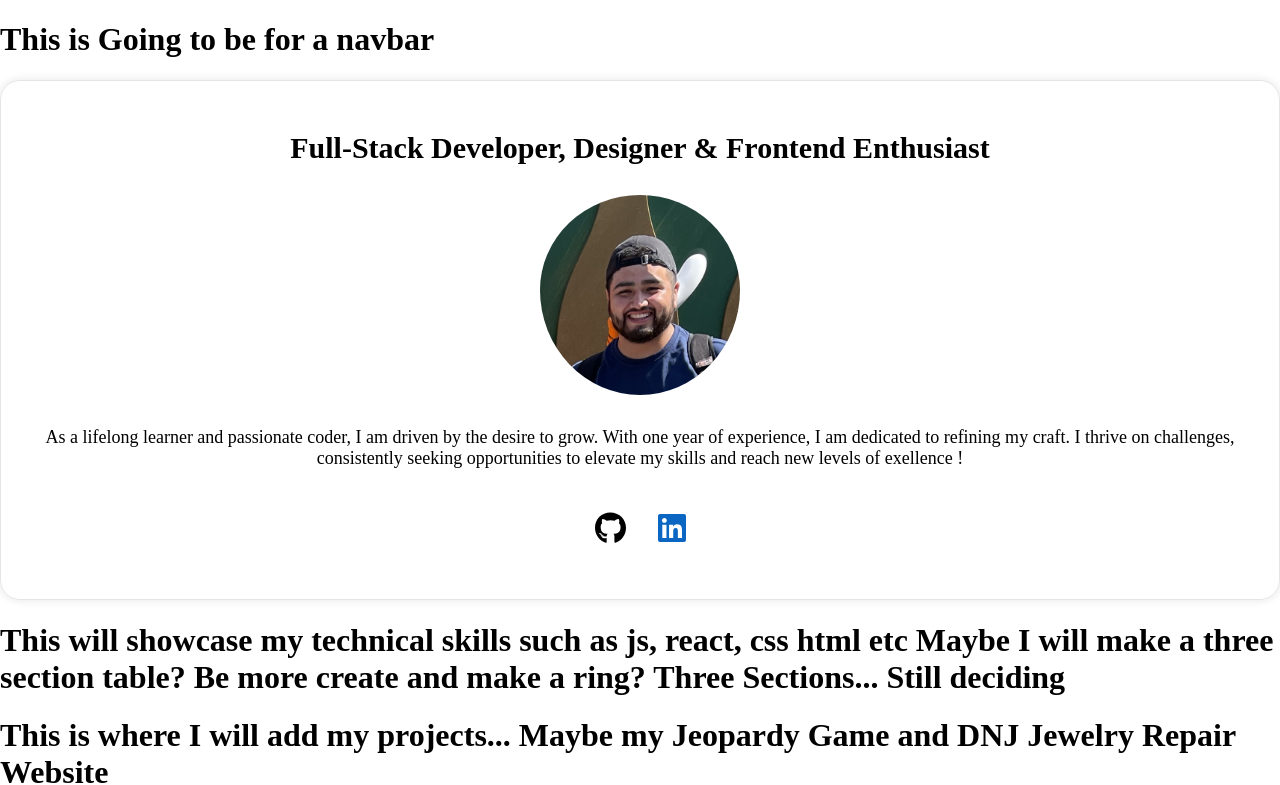
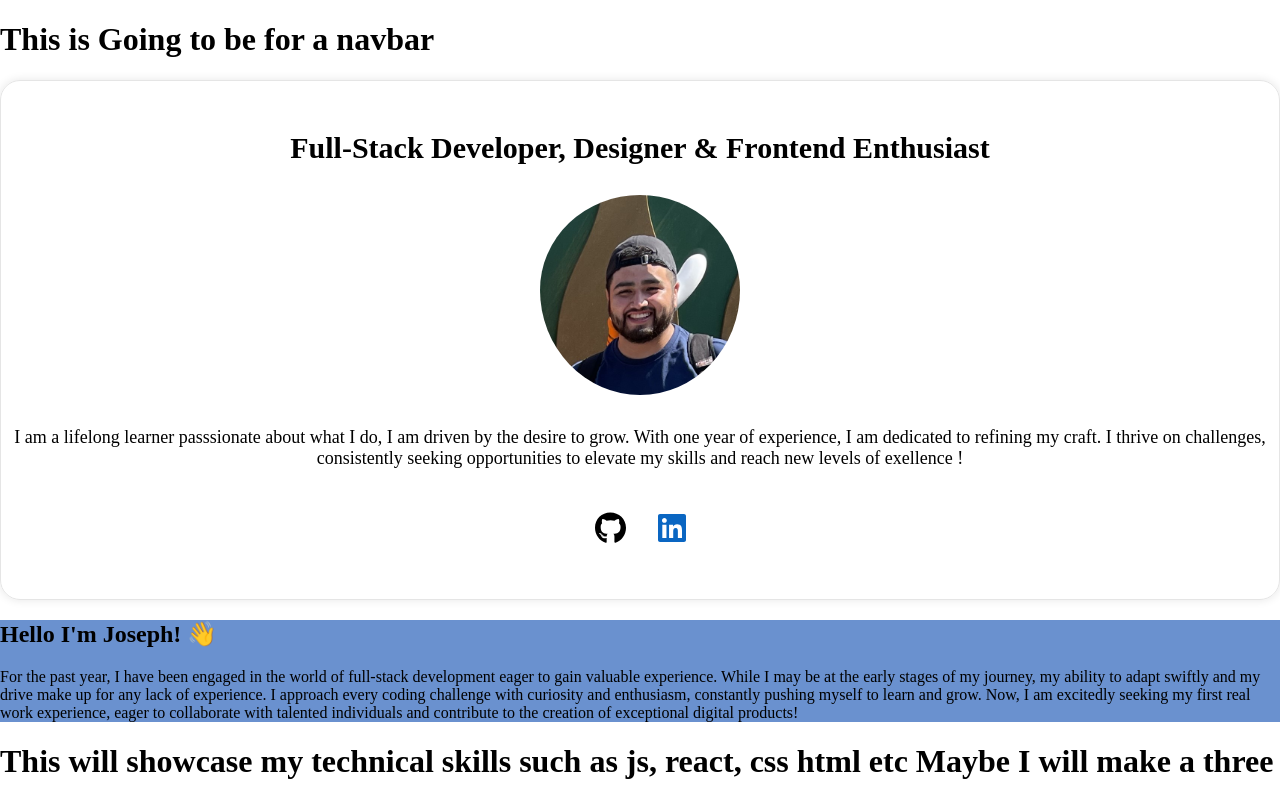
Before and after one commit to hulaus/NewPortfolio, a React (Create React App) app in the folder jo-carr-portfolio/: page / in a window 1280 px wide. Shown: the top 785 px of the page. Built offline with nearby package versions, Linux system fonts and the light colour scheme.

Commit message:
added section under picture and main top section. Added Section with my name and a brief description of myself. I also added a waving hand emoji with styling so it waves

```diff
--- a/jo-carr-portfolio/src/App.css
+++ b/jo-carr-portfolio/src/App.css
@@ -82,3 +82,26 @@ a.linkedin {
     object-position: 25%;
     padding-top: 10px;
 }
+
+.WhoAmI {
+    background-color: var(--accent);
+}
+
+.wave {
+    animation-name: wave-animation;
+    animation-duration: 3s;
+    animation-iteration-count: infinite;
+    transform-origin: 70% 70%;
+    display: inline-block
+}
+
+@keyframes wave-animation {
+    0% { transform: rotate(0.0deg) }
+    10% { transform: rotate(14.0deg) }
+    20% { transform: rotate(-8.0deg) }
+    30% { transform: rotate(14.0deg) }
+    40% { transform: rotate(-4.0deg) }
+    50% { transform: rotate(10.0deg) }
+    60% { transform: rotate( 0.0deg) }
+    100% { transform: rotate( 0.0deg) }
+}
--- a/jo-carr-portfolio/src/components/SocialMedia.jsx
+++ b/jo-carr-portfolio/src/components/SocialMedia.jsx
@@ -6,10 +6,10 @@ function SocialLinks() {
     return(
         <>
         <div className="social-container">
-            <a href="https://github.com/hulaus" className="github social">
+            <a href="https://github.com/hulaus" target="_blank" className="github social">
                 <FontAwesomeIcon icon={faGithub} size="2x"/>
             </a>
-            <a href="https://www.linkedin.com/in/joseph-carrasco/" className="linkedin social">
+            <a href="https://www.linkedin.com/in/joseph-carrasco/" target="_blank" className="linkedin social">
                 <FontAwesomeIcon icon={faLinkedin} size="2x"/>
             </a>
         </div>
--- a/jo-carr-portfolio/src/components/TopSection.jsx
+++ b/jo-carr-portfolio/src/components/TopSection.jsx
@@ -8,13 +8,24 @@ function TopSection() {
         <div className="AboutMe">
         <h1>Full-Stack Developer, Designer & Frontend Enthusiast </h1>
         <img className="MeAtDisney" src={Me} alt="Me at DisneyLand" />
-        <p>As a lifelong learner and passionate coder, I am driven by the desire to grow. With one year of experience, I am dedicated to refining my craft.
+        <p>I am a lifelong learner passsionate about what I do, I am driven by the desire to grow. With one year of experience, I am dedicated to refining my craft.
             I thrive on challenges, consistently seeking opportunities to elevate my skills and reach new levels of exellence !
          </p>
         <div className="SocialLinks">
             <SocialLinks />
         </div>
         </div>
+        <div>
+            <div className="WhoAmI">
+                <h2>Hello I'm Joseph! <span className="wave">👋</span>
+                </h2>
+                <p>
+                    For the past year, I have been engaged in the world of full-stack development eager to gain valuable experience. While I may be at the early stages of my journey, my ability to adapt swiftly and my drive make up for any lack of experience.
+                    I approach every coding challenge with curiosity and enthusiasm, constantly pushing myself to learn and grow.
+                    Now, I am excitedly seeking my first real work experience, eager to collaborate with talented individuals and contribute to the creation of exceptional digital products!
+                </p>
+            </div>
+        </div>
         </>
     )
 }
```
